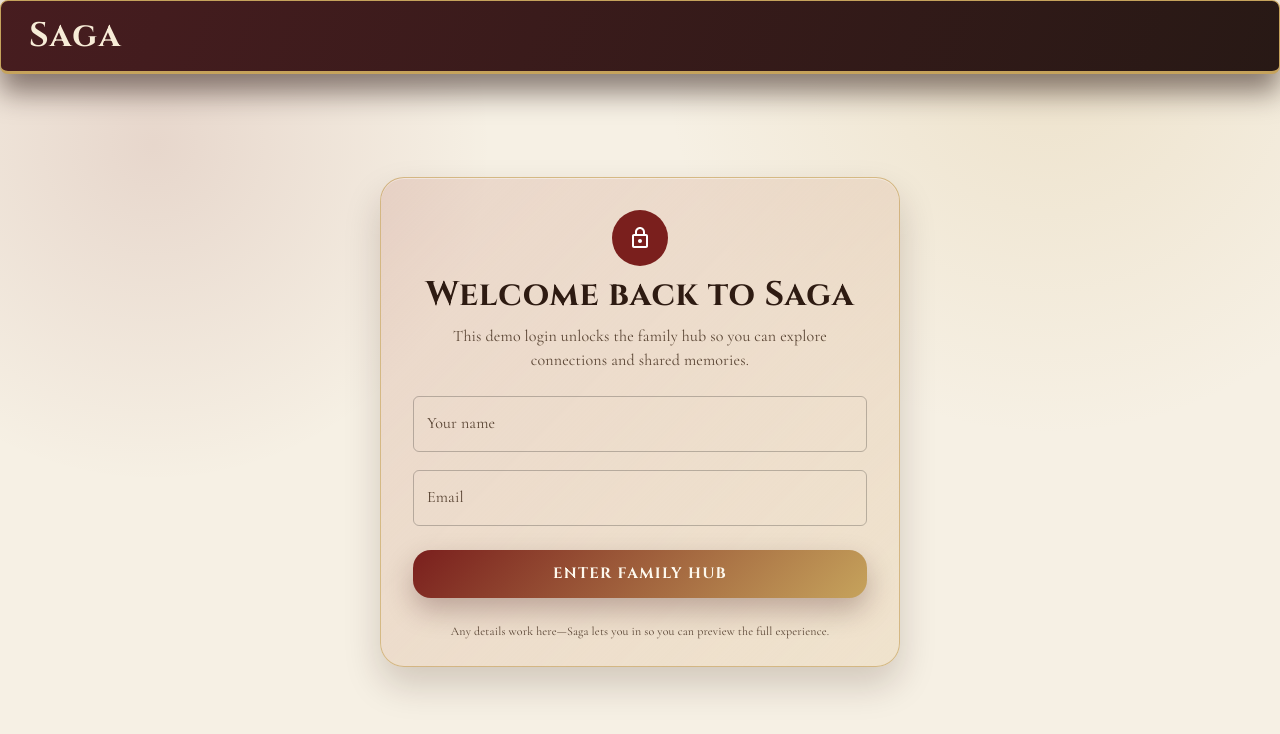
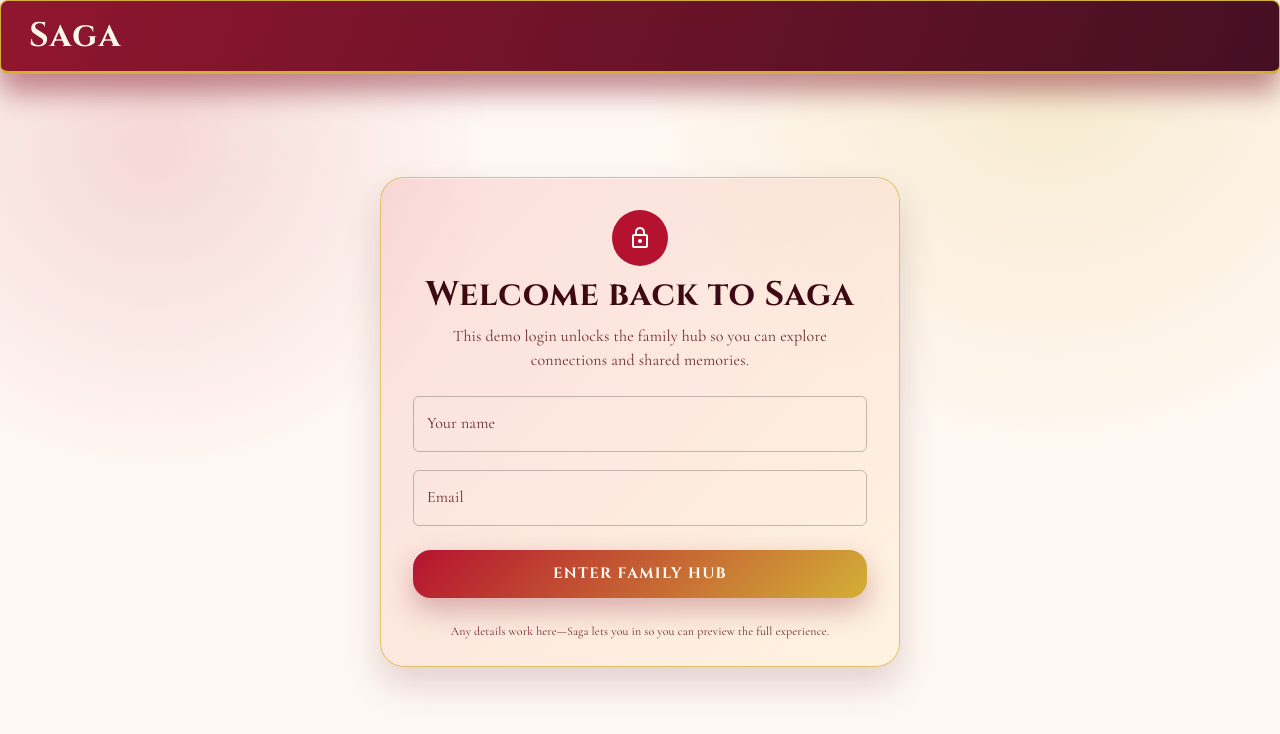
Before and after one commit to aryaabh2/Saga, a React (Vite) app: page /login in a window 1280 px wide. Shown: the top 734 px of the page. Built offline with nearby package versions, Linux system fonts and the light colour scheme.

Commit message:
Update royal theme to red and gold

```diff
--- a/src/App.jsx
+++ b/src/App.jsx
@@ -103,7 +103,7 @@ function SagaLayout({ children }) {
         minHeight: '100vh',
         bgcolor: (theme) => theme.palette.background.default,
         backgroundImage:
-          'radial-gradient(circle at 12% 18%, rgba(122, 31, 29, 0.12), transparent 26%), radial-gradient(circle at 82% 6%, rgba(198, 163, 92, 0.18), transparent 30%)'
+          'radial-gradient(circle at 12% 18%, rgba(181, 18, 47, 0.14), transparent 26%), radial-gradient(circle at 82% 6%, rgba(212, 175, 55, 0.2), transparent 32%)'
       }}
     >
       <AppBar
@@ -111,7 +111,7 @@ function SagaLayout({ children }) {
         elevation={isLoginPage ? 0 : 8}
         color="default"
         sx={{
-          backgroundImage: 'linear-gradient(110deg, rgba(60, 15, 18, 0.94), rgba(27, 11, 7, 0.94))',
+          backgroundImage: 'linear-gradient(110deg, rgba(140, 13, 38, 0.96), rgba(62, 6, 26, 0.96))',
           borderBottom: '3px solid',
           borderColor: 'secondary.main'
         }}
@@ -163,9 +163,9 @@ function SagaLayout({ children }) {
               minHeight: '100%',
               bgcolor: (theme) => alpha(theme.palette.background.paper, 0.98),
               backgroundImage:
-                'linear-gradient(180deg, rgba(233, 217, 190, 0.96), rgba(217, 192, 155, 0.96)), radial-gradient(circle at 16% 12%, rgba(122, 31, 29, 0.12), transparent 24%)',
+                'linear-gradient(180deg, rgba(255, 244, 227, 0.98), rgba(246, 223, 191, 0.98)), radial-gradient(circle at 16% 12%, rgba(181, 18, 47, 0.14), transparent 24%)',
               borderRight: (theme) => `2px solid ${alpha(theme.palette.secondary.dark, 0.65)}`,
-              boxShadow: '12px 0 28px rgba(31, 11, 7, 0.35)'
+              boxShadow: '12px 0 28px rgba(122, 8, 32, 0.32)'
             }}
             role="presentation"
           >
--- a/src/main.jsx
+++ b/src/main.jsx
@@ -3,29 +3,29 @@ import ReactDOM from 'react-dom/client';
 import { CssBaseline, ThemeProvider, createTheme } from '@mui/material';
 import App from './App.jsx';
 
-const parchmentTone = '#f6f0e4';
-const parchmentPaper = '#efe2cc';
+const canvasBase = '#fff8f2';
+const canvasPaper = '#fff2df';
 
 const theme = createTheme({
   palette: {
     mode: 'light',
     primary: {
-      main: '#7a1f1d',
-      light: '#b05749',
-      dark: '#3c0f12'
+      main: '#b5122f',
+      light: '#e35d73',
+      dark: '#7a0820'
     },
     secondary: {
-      main: '#c6a35c',
-      light: '#e5d5a4',
-      dark: '#8a6b2c'
+      main: '#d4af37',
+      light: '#f4e4a6',
+      dark: '#9c7a11'
     },
     background: {
-      default: parchmentTone,
-      paper: parchmentPaper
+      default: canvasBase,
+      paper: canvasPaper
     },
     text: {
-      primary: '#2e1b12',
-      secondary: '#5a4534'
+      primary: '#3d0a14',
+      secondary: '#6b2c2c'
     }
   },
   shape: {
@@ -79,16 +79,16 @@ const theme = createTheme({
     MuiCssBaseline: {
       styleOverrides: {
         body: {
-          backgroundColor: parchmentTone,
+          backgroundColor: canvasBase,
           backgroundImage:
-            'radial-gradient(circle at 20% 20%, rgba(198, 163, 92, 0.2), transparent 40%), radial-gradient(circle at 75% 0%, rgba(122, 31, 29, 0.22), transparent 35%), linear-gradient(180deg, rgba(245, 236, 214, 0.95), rgba(237, 221, 192, 0.98))',
+            'radial-gradient(circle at 20% 20%, rgba(181, 18, 47, 0.12), transparent 42%), radial-gradient(circle at 78% 8%, rgba(212, 175, 55, 0.2), transparent 36%), linear-gradient(180deg, rgba(255, 248, 242, 0.96), rgba(255, 236, 210, 0.98))',
           backgroundAttachment: 'fixed',
           minHeight: '100%',
-          color: '#2e1b12',
+          color: '#3d0a14',
           letterSpacing: 0.15
         },
         a: {
-          color: '#7a1f1d'
+          color: '#b5122f'
         }
       }
     },
@@ -96,22 +96,22 @@ const theme = createTheme({
       styleOverrides: {
         root: {
           borderRadius: 6,
-          boxShadow: '0 12px 28px rgba(60, 15, 18, 0.28)'
+          boxShadow: '0 12px 28px rgba(122, 8, 32, 0.28)'
         },
         containedPrimary: {
-          backgroundImage: 'linear-gradient(135deg, #7a1f1d, #c6a35c)',
-          color: '#fdf8ed',
+          backgroundImage: 'linear-gradient(135deg, #b5122f, #d4af37)',
+          color: '#fff9f2',
           '&:hover': {
-            backgroundImage: 'linear-gradient(135deg, #5a1315, #d4b36c)'
+            backgroundImage: 'linear-gradient(135deg, #8c0d26, #e0c159)'
           }
         },
         outlinedPrimary: {
           borderWidth: 2,
-          borderColor: '#c6a35c',
-          color: '#3c0f12',
+          borderColor: '#d4af37',
+          color: '#7a0820',
           '&:hover': {
-            borderColor: '#7a1f1d',
-            backgroundColor: 'rgba(198, 163, 92, 0.12)'
+            borderColor: '#b5122f',
+            backgroundColor: 'rgba(212, 175, 55, 0.14)'
           }
         }
       }
@@ -120,9 +120,9 @@ const theme = createTheme({
       styleOverrides: {
         root: {
           borderRadius: 8,
-          border: '1px solid rgba(198, 163, 92, 0.65)',
-          backgroundImage: 'linear-gradient(180deg, rgba(249, 242, 231, 0.96), rgba(236, 221, 195, 0.96))',
-          boxShadow: '0 18px 36px rgba(45, 17, 8, 0.18), inset 0 1px 0 rgba(255, 255, 255, 0.4)'
+          border: '1px solid rgba(212, 175, 55, 0.7)',
+          backgroundImage: 'linear-gradient(180deg, rgba(255, 250, 241, 0.96), rgba(248, 232, 205, 0.96))',
+          boxShadow: '0 18px 36px rgba(73, 7, 24, 0.16), inset 0 1px 0 rgba(255, 255, 255, 0.4)'
         }
       }
     },
@@ -130,30 +130,30 @@ const theme = createTheme({
       styleOverrides: {
         root: {
           borderRadius: 8,
-          border: '1px solid rgba(198, 163, 92, 0.65)',
-          backgroundImage: 'linear-gradient(180deg, rgba(249, 242, 231, 0.97), rgba(234, 216, 187, 0.97))',
-          boxShadow: '0 12px 28px rgba(45, 17, 8, 0.16), inset 0 1px 0 rgba(255, 255, 255, 0.35)'
+          border: '1px solid rgba(212, 175, 55, 0.7)',
+          backgroundImage: 'linear-gradient(180deg, rgba(255, 250, 241, 0.97), rgba(246, 226, 196, 0.97))',
+          boxShadow: '0 12px 28px rgba(73, 7, 24, 0.14), inset 0 1px 0 rgba(255, 255, 255, 0.35)'
         }
       }
     },
     MuiAppBar: {
       styleOverrides: {
         root: {
-          backgroundImage: 'linear-gradient(90deg, #3c0f12, #2a120f 55%, #1b0b07)',
-          color: '#f7ecd7',
-          borderBottom: '2px solid #c6a35c',
-          boxShadow: '0 18px 28px rgba(31, 11, 7, 0.5)'
+          backgroundImage: 'linear-gradient(105deg, #8c0d26, #5e061a 58%, #32000d)',
+          color: '#fff7eb',
+          borderBottom: '2px solid #d4af37',
+          boxShadow: '0 18px 28px rgba(122, 8, 32, 0.45)'
         }
       }
     },
     MuiDrawer: {
       styleOverrides: {
         paper: {
-          backgroundColor: '#f0e4cf',
+          backgroundColor: '#fff4e3',
           backgroundImage:
-            'linear-gradient(180deg, rgba(248, 237, 215, 0.96), rgba(233, 210, 174, 0.96)), radial-gradient(circle at 14% 18%, rgba(122, 31, 29, 0.15), transparent 30%)',
-          borderRight: '2px solid rgba(198, 163, 92, 0.8)',
-          color: '#2e1b12'
+            'linear-gradient(180deg, rgba(255, 244, 227, 0.96), rgba(247, 223, 187, 0.96)), radial-gradient(circle at 14% 18%, rgba(181, 18, 47, 0.18), transparent 30%)',
+          borderRight: '2px solid rgba(212, 175, 55, 0.82)',
+          color: '#3d0a14'
         }
       }
     }
```
